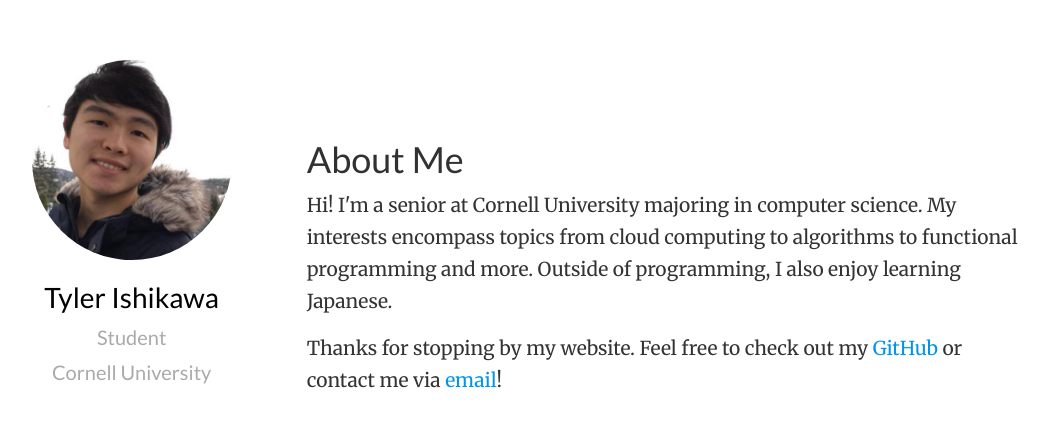
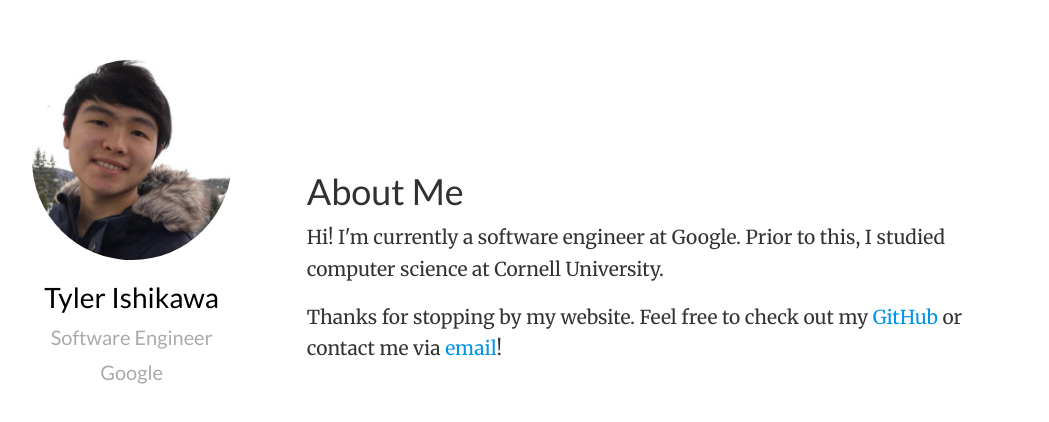
Before and after one commit to tyleri/personal-page, a plain HTML site: page index.html in a window 1280 px wide. Shown: the part 135-557 px from the top of the page, without its empty margins (135-1184 px from the left). Drawn offline with Linux system fonts and the light colour scheme.

Commit message:
Update with current job

```diff
--- a/index.html
+++ b/index.html
@@ -29,14 +29,14 @@
 
                         <div class="portrait-title">
                             <h2>Tyler Ishikawa</h2>
-                            <h3>Student</h3>
-                            <h3>Cornell University</h3>
+                            <h3>Software Engineer</h3>
+                            <h3>Google</h3>
                         </div>
 
                         <ul class="social-icon" aria-hidden="true">
 
                             <li>
-                                <a href="mailto:tyi3@cornell.edu">
+                                <a href="mailto:tylerishikawa97+website@gmail.com">
                                     <i class="fa fa-envelope fa-2x"></i>
                                 </a>
                             </li>
@@ -62,11 +62,8 @@
                     <h1 id="about-me">About Me</h1>
 
                     <p>
-                        Hi! I'm a senior at Cornell University majoring in
-                        computer science. My interests encompass topics from
-                        cloud computing to algorithms to functional programming
-                        and more. Outside of programming, I also enjoy learning
-                        Japanese.
+                        Hi! I'm currently a software engineer at Google. Prior to
+                        this, I studied computer science at Cornell University.
                     </p>
 
                     <p>
@@ -74,7 +71,7 @@
                         out my
                         <a href="https://github.com/tyleri" target="_blank">GitHub</a>
                         or contact me via
-                        <a href="mailto:tyi3@cornell.edu">email</a>!
+                        <a href="mailto:tylerishikawa97+website@gmail.com">email</a>!
                     </p>
 
                 </div>
```
